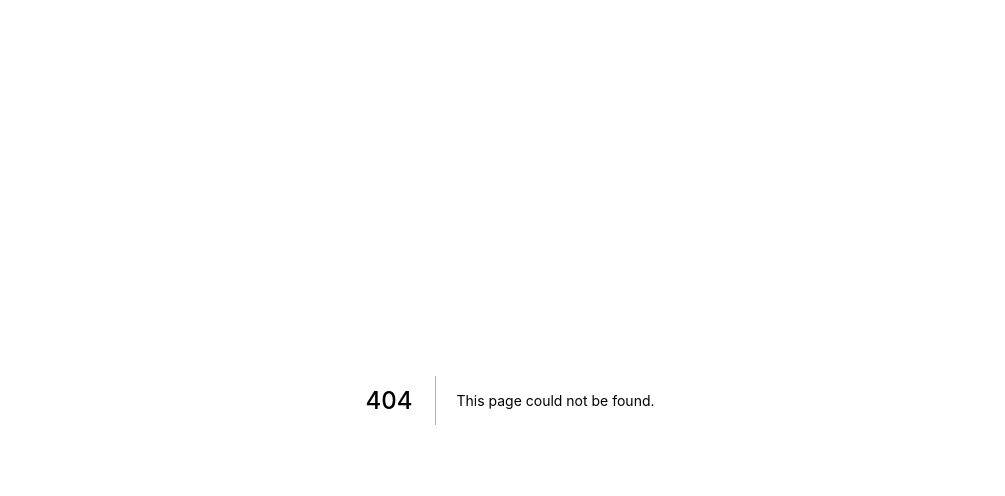
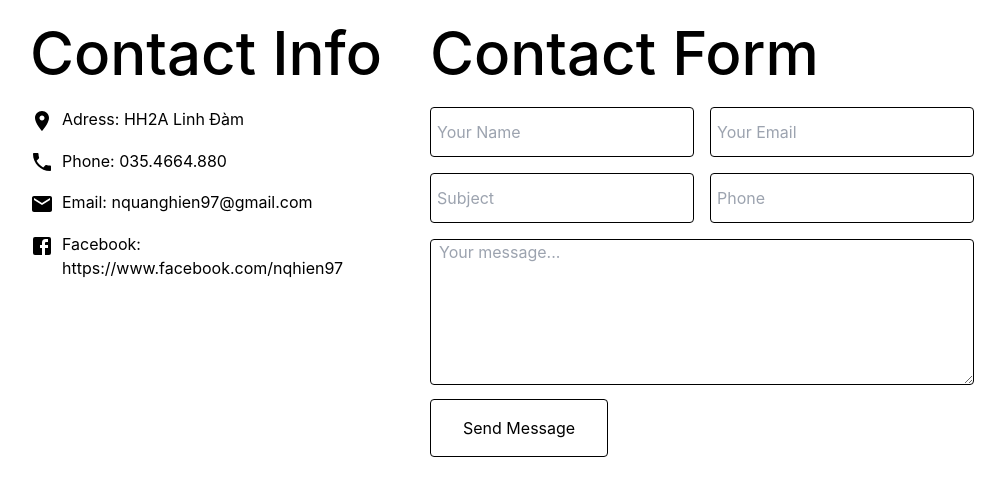
Before and after one commit to nquanghien97/Portfolio, a Next.js app: page /contact in a window 1280 px wide. Before the commit this address had no page. Shown: the top 496 px of the page, without its empty margins (130-1135 px from the left). Built offline with nearby package versions, Linux system fonts and the light colour scheme.

Commit message:
add Contact component

```diff
--- a/pages/about.tsx
+++ b/pages/about.tsx
@@ -6,7 +6,7 @@ export interface AboutProps {
 export default function About (props: AboutProps) {
   return (
     <>
-      <div id="about" className="bg-bg-home bg-no-repeat bg-cover bg-center bg-white border-gray-200">
+      <div id="about" className="about bg-bg-home bg-no-repeat bg-cover bg-center bg-white border-gray-200">
         <div className="flex justify-center items-center md:flex-row flex-col mx-auto w-[100vw] h-[100vh] w-3/4">
           <div className="flex items-center md:flex-1">
             <div className="inset-y-1/3 text-white flex flex-col">
--- /dev/null
+++ b/pages/contact.tsx
@@ -0,0 +1,65 @@
+import React from 'react';
+import LocationOnIcon from '@material-ui/icons/LocationOn';
+import PhoneIcon from '@material-ui/icons/Phone';
+import EmailIcon from '@material-ui/icons/Email';
+import FacebookIcon from '@material-ui/icons/Facebook';
+
+export interface ContactProps {
+}
+
+export default function Contact (props: ContactProps) {
+  return (
+    <div className="contact flex justify-center mx-auto w-[100vw] h-[100vh]">
+        <div className="w-3/4 flex">
+            <div className="flex-[0_0_40%] ">
+                <h2 className="font-medium leading-tight text-6xl my-4">Contact Info</h2>
+                <div className="adress flex">
+                    <span><LocationOnIcon /></span>
+                    <p className="ml-2">Adress: HH2A Linh Đàm</p>
+                </div>
+                <div className="phone flex my-4">
+                    <span><PhoneIcon /></span>
+                    <p className="ml-2">Phone: 035.4664.880</p>
+                </div>
+                <div className="email flex my-4">
+                    <span><EmailIcon /></span>
+                    <p className="ml-2">Email: nquanghien97@gmail.com</p>
+                </div>
+                <div className="facebook flex my-4">
+                    <span><FacebookIcon /></span>
+                    <p className="ml-2">Facebook: https://www.facebook.com/nqhien97</p>
+                </div>
+            </div>
+            <div className="flex-[0_0_60%] px-4">
+                <h2 className="font-medium leading-tight text-6xl my-4">Contact Form</h2>
+                <form>
+                    <div className="flex flex-wrap">
+                        <div className="flex-[0_0_50%] mb-2 pr-2">
+                            <input required placeholder="Your Name" type="text" name="name" className="w-full px-1.5 py-3 border border-black rounded">
+
+                            </input>
+                        </div>
+                        <div className="flex-[0_0_50%] mb-2 pl-2">
+                            <input required placeholder="Your Email" type="text" name="name" className="w-full px-1.5 py-3 border border-black rounded">
+
+                            </input>
+                        </div>
+                        <div className="flex-[0_0_50%] my-2 pr-2">
+                            <input required placeholder="Subject" type="text" name="name" className="w-full px-1.5 py-3 border border-black rounded">
+
+                            </input>
+                        </div>
+                        <div className="flex-[0_0_50%] my-2 pl-2">
+                            <input required placeholder="Phone" type="text" name="name" className="w-full px-1.5 py-3 border border-black rounded" />
+                        </div>
+                    </div>
+                    <textarea name="message" rows={6} placeholder="Your message..." className="w-full px-2 border border-black my-2 rounded"></textarea>
+                    <button type="submit" className="px-8 py-4 border border-black hover:bg-slate-500 hover:text-white rounded">
+                        Send Message
+                    </button>
+                </form>
+            </div>
+        </div>
+    </div>
+  );
+}
--- a/pages/home.tsx
+++ b/pages/home.tsx
@@ -10,7 +10,7 @@ export interface HomeProps {
 export default function HomePage (props: HomeProps) {
   return (
     <>
-      <div id="home" className="bg-bg-home bg-no-repeat bg-cover bg-center bg-white border-gray-200 overflow-x-hidden">
+      <div id="home" className="home bg-bg-home bg-no-repeat bg-cover bg-center bg-white border-gray-200 overflow-x-hidden">
         <div className="relative flex justify-center mx-auto w-[100vw] h-[100vh]">
           <div className="absolute inset-y-1/3 text-white w-3/4 flex flex-col justify-center items-center">
               <h4 className="font-medium leading-tight text-2xl mt-0 mb-4 uppercase">Hello</h4>
--- a/pages/index.tsx
+++ b/pages/index.tsx
@@ -4,6 +4,8 @@ import styles from '../styles/Home.module.css'
 import NavBar from './navbar'
 import HomePage from './home'
 import About from './about'
+import MyPortfolio from './portfolio'
+import Contact from './contact'
 
 const Home: NextPage = () => {
   return (
@@ -16,6 +18,8 @@ const Home: NextPage = () => {
       <NavBar />
       <HomePage />
       <About />
+      <MyPortfolio />
+      <Contact />
     </div>
   )
 }
--- a/pages/navbar.tsx
+++ b/pages/navbar.tsx
@@ -14,9 +14,9 @@ export default function NavBar (props: NavBarProps) {
     }
     return (
         <>
-            <div className="fixed top-0 right-0 left-0 flex justify-center dark:bg-gray-800 border-gray-200 z-10">
+            <div className=" navbar fixed top-0 right-0 left-0 flex justify-center dark:bg-gray-800 border-gray-200 z-10">
                 <nav className="w-5/6 px-2 sm:px-4 py-1 ">
-                    <div className="container flex flex-wrap justify-between items-center mx-auto px-6">
+                    <div className="container flex flex-wrap justify-between items-center mx-auto">
                         <a href="#" className="flex items-center">
                             <Image
                                 src={logo}
@@ -31,22 +31,22 @@ export default function NavBar (props: NavBarProps) {
                             data-collapse-toggle="mobile-menu"
                             type="button"
                             className="inline-flex items-center p-2 ml-3 text-sm text-gray-500 rounded-lg md:hidden hover:bg-gray-100 focus:outline-none focus:ring-2 focus:ring-gray-200 dark:text-gray-400 dark:hover:bg-gray-700 dark:focus:ring-gray-600" aria-controls="mobile-menu" aria-expanded="false">
-                        {(isOpen) ? <CloseIcon /> : <MenuIcon /> }
+                        {(isOpen) ? <CloseIcon className="scale-x-125" /> : <MenuIcon className="scale-x-125" /> }
                         </button>
                         {(isOpen) ? SideMenu() : ''}
                         <div className="hidden w-full md:block md:w-auto" id="mobile-menu">
                             <ul className="flex flex-col mt-4 md:flex-row md:space-x-8 md:mt-0 md:text-base md:font-medium">
                                 <li>
-                                <a href="#home" className="block py-2 pr-4 pl-3 text-white bg-blue-700 rounded md:bg-transparent md:text-blue-700 md:p-0 dark:text-white" aria-current="page">Home</a>
+                                <a href="#home" className="text-xl block py-2 pr-4 pl-3 text-white bg-blue-700 rounded md:bg-transparent md:text-blue-700 md:p-0 dark:text-white" aria-current="page">Home</a>
                                 </li>
                                 <li>
-                                <a href="#about" className="block py-2 pr-4 pl-3 text-gray-700 border-b border-gray-100 hover:bg-gray-50 md:hover:bg-transparent md:border-0 md:hover:text-blue-700 md:p-0 dark:text-gray-400 md:dark:hover:text-white dark:hover:bg-gray-700 dark:hover:text-white md:dark:hover:bg-transparent dark:border-gray-700">About</a>
+                                <a href="#about" className="text-xl block py-2 pr-4 pl-3 text-gray-700 border-b border-gray-100 hover:bg-gray-50 md:hover:bg-transparent md:border-0 md:hover:text-blue-700 md:p-0 dark:text-gray-400 md:dark:hover:text-white dark:hover:bg-gray-700 dark:hover:text-white md:dark:hover:bg-transparent dark:border-gray-700">About</a>
                                 </li>
                                 <li>
-                                <a href="#" className="block py-2 pr-4 pl-3 text-gray-700 border-b border-gray-100 hover:bg-gray-50 md:hover:bg-transparent md:border-0 md:hover:text-blue-700 md:p-0 dark:text-gray-400 md:dark:hover:text-white dark:hover:bg-gray-700 dark:hover:text-white md:dark:hover:bg-transparent dark:border-gray-700">Services</a>
+                                <a href="#" className="text-xl block py-2 pr-4 pl-3 text-gray-700 border-b border-gray-100 hover:bg-gray-50 md:hover:bg-transparent md:border-0 md:hover:text-blue-700 md:p-0 dark:text-gray-400 md:dark:hover:text-white dark:hover:bg-gray-700 dark:hover:text-white md:dark:hover:bg-transparent dark:border-gray-700">Services</a>
                                 </li>
                                 <li>
-                                <a href="#" className="block py-2 pr-4 pl-3 text-gray-700 hover:bg-gray-50 md:hover:bg-transparent md:border-0 md:hover:text-blue-700 md:p-0 dark:text-gray-400 md:dark:hover:text-white dark:hover:bg-gray-700 dark:hover:text-white md:dark:hover:bg-transparent">Contact</a>
+                                <a href="#" className="text-xl block py-2 pr-4 pl-3 text-gray-700 hover:bg-gray-50 md:hover:bg-transparent md:border-0 md:hover:text-blue-700 md:p-0 dark:text-gray-400 md:dark:hover:text-white dark:hover:bg-gray-700 dark:hover:text-white md:dark:hover:bg-transparent">Contact</a>
                                 </li>
                             </ul>
                         </div>
@@ -59,12 +59,12 @@ export default function NavBar (props: NavBarProps) {
 
     function SideMenu(){
         return(
-            <div className="max-w-screen-lg fixed h-screen w-full right-0 bg-zinc-200/[0.6] -z-50 pt-4 px-4 sm:w-1/4 lg:hidden top-12">
+            <div className="max-w-screen-lg fixed h-screen w-full right-0 bg-zinc-200/[0.6] -z-50 pt-4 px-4 sm:w-1/4 lg:hidden top-[58px]">
                 <ul className="menu-list flex flex-col text-xs font-bold text-xl">
-                    <li className="menu-list-item py-3"><a href="#">Home</a></li>
-                    <li className="menu-list-item py-3"><a href="#">About</a></li>
-                    <li className="menu-list-item py-3"><a href="#">Services</a></li>
-                    <li className="menu-list-item py-3"><a href="#">Contact</a></li>
+                    <li className="menu-list-item py-3 text-xl"><a href="#">Home</a></li>
+                    <li className="menu-list-item py-3 text-xl"><a href="#">About</a></li>
+                    <li className="menu-list-item py-3 text-xl"><a href="#">Services</a></li>
+                    <li className="menu-list-item py-3 text-xl"><a href="#">Contact</a></li>
                 </ul>
             </div>
         )
--- /dev/null
+++ b/pages/portfolio.tsx
@@ -0,0 +1,16 @@
+import React from 'react';
+
+export interface  MyPortfolioProps {
+}
+
+export default function MyPortfolio (props: MyPortfolioProps) {
+  return (
+    <div className="portfolio flex justify-center mx-auto w-[100vw] h-[100vh]">
+      <div className="text-black w-3/4 flex flex-col justify-center items-center">
+        <h1>My Portfolio</h1>
+        <p>I love what I do. I take great pride in what I do.</p>
+        <div className="w-20 h-0.5 bg-slate-400 mt-6"></div>
+      </div>
+    </div>
+  );
+}
--- a/tailwind.config.js
+++ b/tailwind.config.js
@@ -5,7 +5,18 @@ module.exports = {
   ],
   theme: {
     extend: {
-
+      spacing: {
+        '58px': '58px'
+      },
+      flex: {
+        '1': '0 0 40%'
+      },
+      flex: {
+        '2': '0 0 60%'
+      },
+      flex:{
+        '50%': '0 0 50%'
+      }
     },
     backgroundImage: {
       'bg-home': "url('../Assets/bg-home.jpg')"
```
